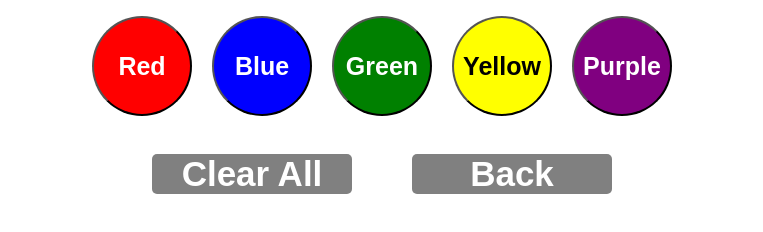
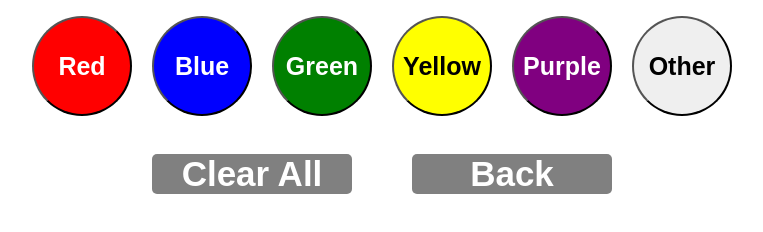
Before and after one commit to Heidi-NW/Color-Buttons, a plain HTML site: page index.html in a window 1280 px wide. Shown: the whole page, without its empty margins (258-1021 px from the left). Drawn offline with Linux system fonts and the light colour scheme.

Commit message:
color buttons - 6 col options

```diff
--- a/index.html
+++ b/index.html
@@ -16,6 +16,7 @@
         <button class="custom-button green-button" onclick="addColor('Green')">Green</button>
         <button class="custom-button yellow-button" onclick="addColor('Yellow')">Yellow</button>
         <button class="custom-button purple-button" onclick="addColor('Purple')">Purple</button>
+        <button class="custom-button other-button" onclick="addColor('other')">Other</button>
       </div>
 
       <div class="button-row">
```
